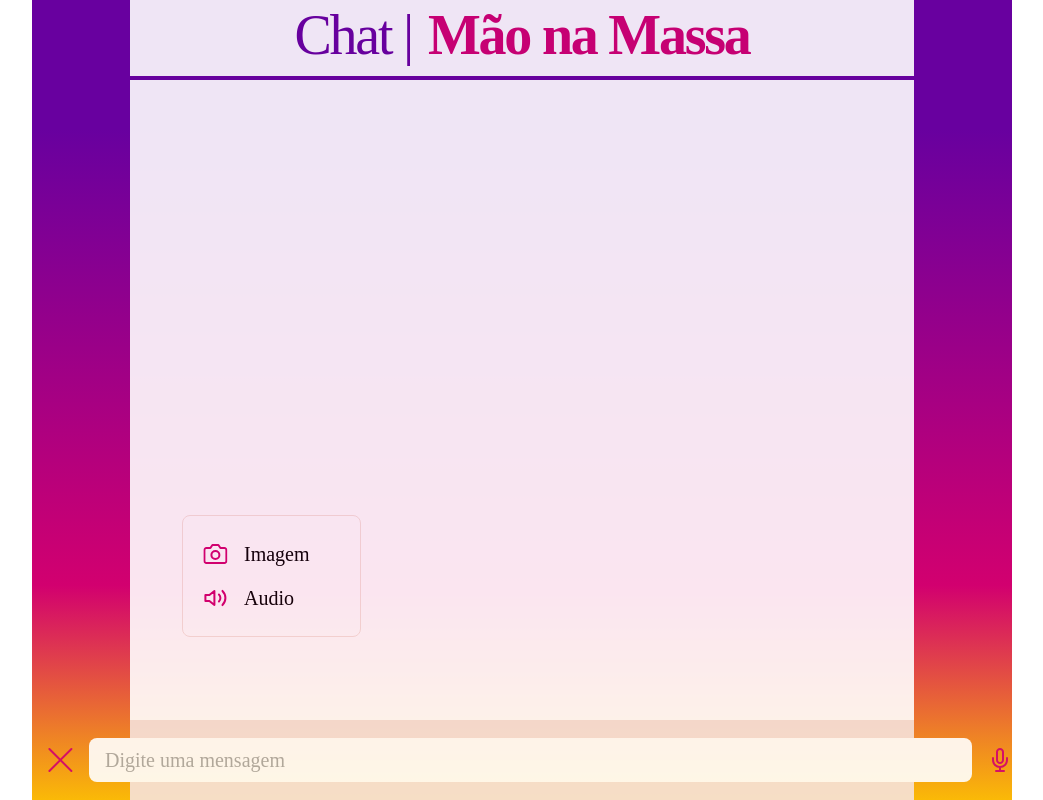
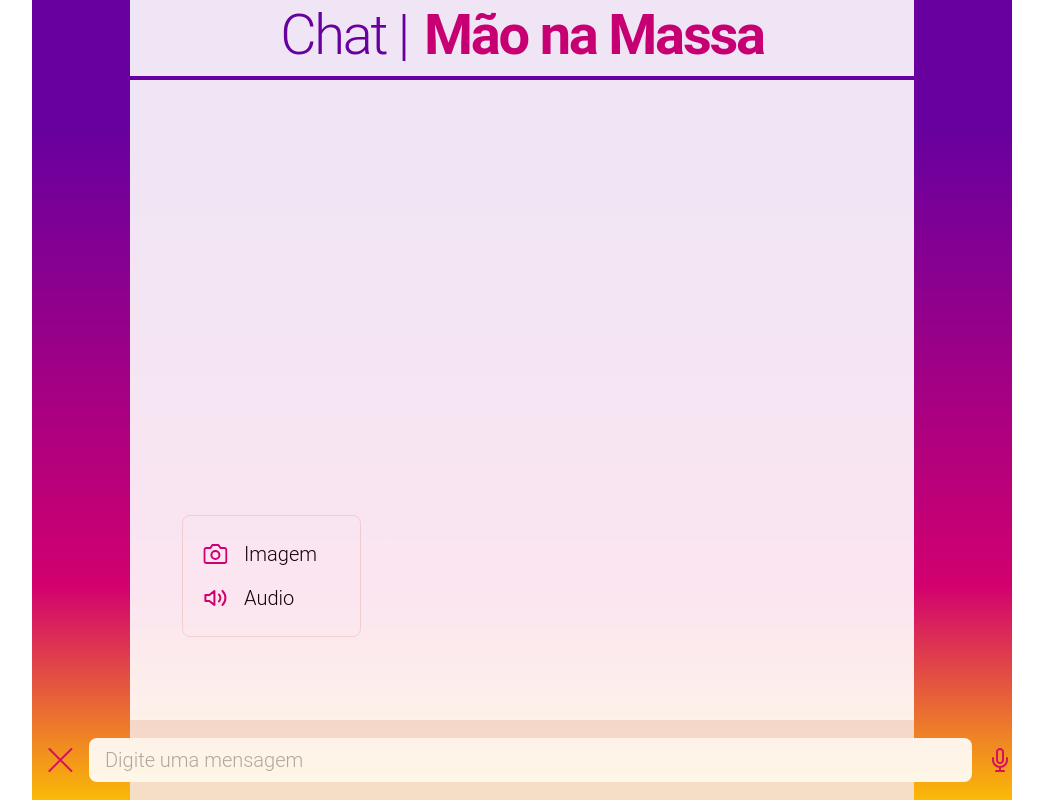
Before and after one commit to taiuanpagini/desafio-mao-na-massa-time2, a React (Vite) app in the folder frontend/: page / in a window 1280 px wide. Both pictures are taken after a click on the picture 178 px from the left and 760 px from the top of the page. Shown: the whole page, without its empty margins (118-1161 px from the left). Built offline with nearby package versions, Linux system fonts and the light colour scheme.

Commit message:
Ajuste import

```diff
--- a/frontend/index.html
+++ b/frontend/index.html
@@ -3,6 +3,14 @@
   <head>
     <meta charset="UTF-8" />
     <meta name="viewport" content="width=device-width, initial-scale=1.0" />
+    <link rel="preconnect" href="
+    https://fonts.googleapis.com">
+    <link rel="preconnect" href="
+    https://fonts.gstatic.com"
+    crossorigin>
+    <link href="
+    https://fonts.googleapis.com/css2?family=Roboto:ital,wght@0,100;0,300;0,400;0,500;0,700;0,900;1,100;1,300;1,400;1,500;1,700;1,900&display=swap"
+    rel="stylesheet">
     <title>Vite + React + TS</title>
   </head>
   <body>
--- a/frontend/src/components/Body/index.tsx
+++ b/frontend/src/components/Body/index.tsx
@@ -25,7 +25,7 @@ const Body = ({ isLoading }: IProps) => {
         <Container>
             {messageList?.map((item) => (
                 render(item)
-            ))}
+            )).reverse()}
 
             {isLoading && <MessageBackend>Esperando resposta</MessageBackend>}
         </Container>
--- a/frontend/src/components/Body/style.ts
+++ b/frontend/src/components/Body/style.ts
@@ -13,7 +13,6 @@ export const Container = styled.div `
     overflow-y: auto;
 
 `;
-
 
 export const MessageBackend = styled.div `
     max-width: 544px;
--- a/frontend/src/components/Header/style.ts
+++ b/frontend/src/components/Header/style.ts
@@ -34,7 +34,7 @@ export const Spacer = styled.div`
 
 export const FirstTitle = styled.div`
     color: #68009F;
-    font-family: Mundial;
+    font-family: Roboto;
     font-size: 56px;
     font-weight: 300;
     line-height: 53.07px;
@@ -44,7 +44,7 @@ export const FirstTitle = styled.div`
 
 export const SecondTitle = styled.div`
     color: #D2006F;
-    font-family: Mundial;
+    font-family: Roboto;
     font-size: 56px;
     font-weight: 700;
     line-height: 53.07px;
--- a/frontend/src/components/TextArea/index.tsx
+++ b/frontend/src/components/TextArea/index.tsx
@@ -1,6 +1,7 @@
-import React, { useState } from "react";
+import React, { useRef, useState } from "react";
 import { Container, ContainerInput, Mic, Plus, TextInput } from "./style";
 import mic from "../../assets/mic.svg";
+import notMic from "../../assets/notMic.svg";
 import plus from "../../assets/plus.svg";
 import notPlus from "../../assets/notPlus.svg";
 import { ChatService } from "../../services/chatService";
@@ -14,6 +15,9 @@ interface IProps {
 const TextArea = ({ setIsLoading}: IProps) => {
     const [inputText, setInputText] = useState<string>('');
     const [openModal, setOpenModal] = useState<boolean>(false);
+    const [isRecording, setIsRecording] = useState(false);
+    const mediaRecorderRef: any = useRef(null);
+    const chunksRef: any = useRef([]);
     const {updateMessageList, messageList} = useMessageContext();
 
     const chatService = new ChatService();
@@ -48,10 +52,73 @@ const TextArea = ({ setIsLoading}: IProps) => {
         return;
       };
 
+      const startRecording = async () => {
+        if (navigator.mediaDevices && navigator.mediaDevices.getUserMedia) {
+            try {
+                const stream = await navigator.mediaDevices.getUserMedia({ audio: true });
+                const mediaRecorder = new MediaRecorder(stream);
+
+                mediaRecorder.ondataavailable = handleDataAvailable;
+                mediaRecorder.onstop = handleStop;
+
+                mediaRecorderRef.current = mediaRecorder;
+                mediaRecorder.start(10000); // 10 seconds chunks
+
+                setIsRecording(true);
+            } catch (err) {
+                console.error('Error accessing audio devices:', err);
+            }
+        }
+    };
+
+    const stopRecording = () => {
+        if (mediaRecorderRef.current) {
+            mediaRecorderRef.current.stop();
+        }
+        setIsRecording(false);
+    };
+
       const handleOpenModal = () => {
         setOpenModal(!openModal);
         return;
       };
+
+      const handleOpenMic = () => {
+        setIsRecording(!isRecording);
+
+        if (!isRecording) {
+            startRecording()
+        }
+
+        if (isRecording) {
+            stopRecording()
+        }
+
+        return;
+      };
+
+      const handleDataAvailable = async (event: any) => {
+        if (event.data.size > 0) {
+            const chunk = event.data;
+            chunksRef.current.push(chunk);
+            await sendChunkToAPI(chunk);
+        }
+    };
+
+    const handleStop = () => {
+        chunksRef.current = [];
+    };
+
+    const sendChunkToAPI = async (chunk: any) => {
+        const formData = new FormData();
+        formData.append('audio', chunk,);
+
+        try {
+            await chatService.createCardAudio(formData);
+        } catch {
+            stopRecording();
+        }
+    };
 
     return(
         <Container>
@@ -64,7 +131,7 @@ const TextArea = ({ setIsLoading}: IProps) => {
                 onKeyUp={handleKeyPress}
                 placeholder='Digite uma mensagem'
                 />
-            <Mic src={mic}/>
+            <Mic src={isRecording ? notMic : mic} onClick={() => handleOpenMic()}/>
             </ContainerInput>
         </Container>
     );
--- a/frontend/src/components/TextArea/style.ts
+++ b/frontend/src/components/TextArea/style.ts
@@ -7,7 +7,7 @@ export const TextInput = styled.input `
     border-radius: 8px;
     opacity: 0px;
     color: #000000;
-    font-family: Mundial;
+    font-family: Roboto;
     font-size: 20px;
     font-weight: 300;
     line-height: 18.96px;
--- a/frontend/src/components/modalAttachment/index.tsx
+++ b/frontend/src/components/modalAttachment/index.tsx
@@ -1,24 +1,50 @@
-import React from "react";
+import React, { useRef, useState } from "react";
 import { Button, ContainerButtonFlex, ModalContainer, ModalContent } from "./style";
 import cam from "../../assets/cam.svg";
 import audio from "../../assets/audio.svg";
+import { ChatService } from "../../services/chatService";
 
 const ModalAttachment: React.FC = () => {
+  const fileInputRef = useRef<any>(null);
+  const chatService = new ChatService();
+
+  const handleButtonClick = () => {
+    if (fileInputRef.current) {
+      fileInputRef.current.click();
+    }
+  };
+
     const handleBtn1Click = () => {
-        alert('Botão 1 clicado');
+        alert('sem funcion');
       };
 
-      const handleBtn2Click = () => {
-        alert('Botão 2 clicado');
+
+      const handleFileChange = async (event: React.ChangeEvent<HTMLInputElement>) => {
+        const fileData = event.target.files?.[0];
+        console.log("anexo", fileData);
+        if (fileData) {
+          const formData = new FormData();
+          formData.append('file', fileData);
+          await chatService.createCardAudio(formData)
+        }
       };
 
    return (
       <ModalContent>
         <ContainerButtonFlex>
-            <img src={cam}/><Button onClick={handleBtn1Click}>Imagem</Button>
+            <img src={cam}/><Button onClick={handleBtn1Click} disabled={true}>Imagem</Button>
         </ContainerButtonFlex>
         <ContainerButtonFlex>
-            <img src={audio}/><Button onClick={handleBtn2Click}>Audio</Button>
+          <>
+            <img src={audio}/><Button onClick={handleButtonClick}>Audio</Button>
+          </>
+          <input
+            type="file"
+            ref={fileInputRef}
+            style={{ display: 'none' }}
+            accept=".wav, .flac, .mp3, .ogg"
+            onChange={handleFileChange}
+          />
         </ContainerButtonFlex>
       </ModalContent>
   );
--- a/frontend/src/components/modalAttachment/style.ts
+++ b/frontend/src/components/modalAttachment/style.ts
@@ -39,7 +39,7 @@ export const Button = styled.button`
   color: #000000;
   cursor: pointer;
 
-  font-family: Mundial;
+  font-family: Roboto;
   font-size: 20px;
   font-weight: 300;
   line-height: 18.96px;
--- a/frontend/src/index.css
+++ b/frontend/src/index.css
@@ -10,4 +10,5 @@ body {
     place-items: center;
     min-width: 320px;
     min-height: 100vh;
+    font-family: Roboto;
 }
--- a/frontend/src/models/chatModel.ts
+++ b/frontend/src/models/chatModel.ts
@@ -1,4 +1,5 @@
 export interface IResponse {
+    id?: number;
     author: boolean;
     message: string;
 }
--- a/frontend/src/services/chatService.ts
+++ b/frontend/src/services/chatService.ts
@@ -19,9 +19,13 @@ export class ChatService {
         }
     };
 
-    createCardAudio = async (audio: FormData): Promise<AxiosResponse<IResponse> | undefined> => {
+    createCardAudio = async (file: FormData): Promise<AxiosResponse<IResponse> | undefined> => {
        try {
-      const response = await axios.post<IResponse>("/chat_audio/", { audio });
+            const response = await axios.post<IResponse>("/chat_audio/", { file }, {
+                headers: {
+                'Content-Type': 'multipart/form-data'
+                }
+            });
             return response;
         } catch (error) {
             console.log(error);
```
Lines whose indentation alone changed are shown as unchanged.
